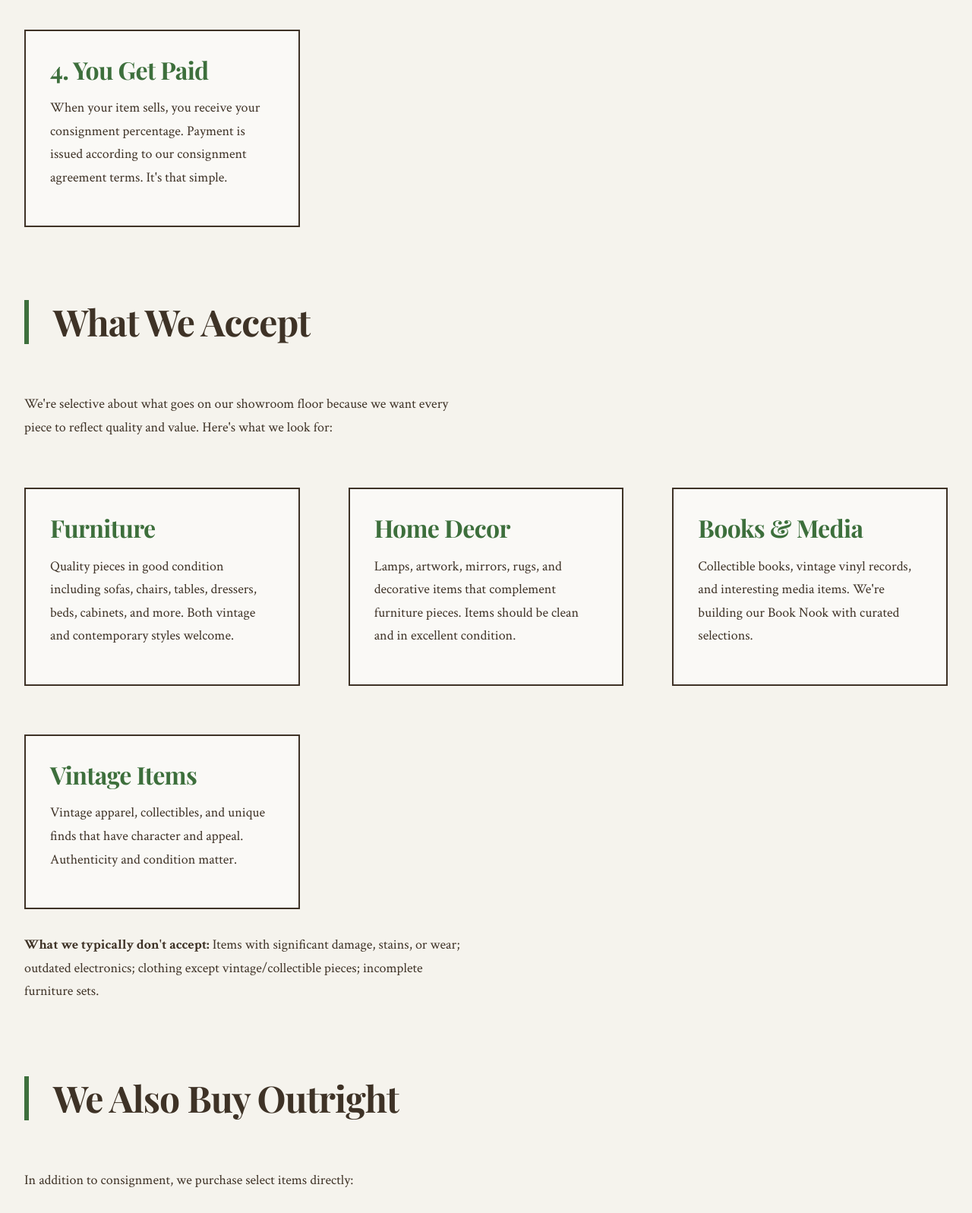
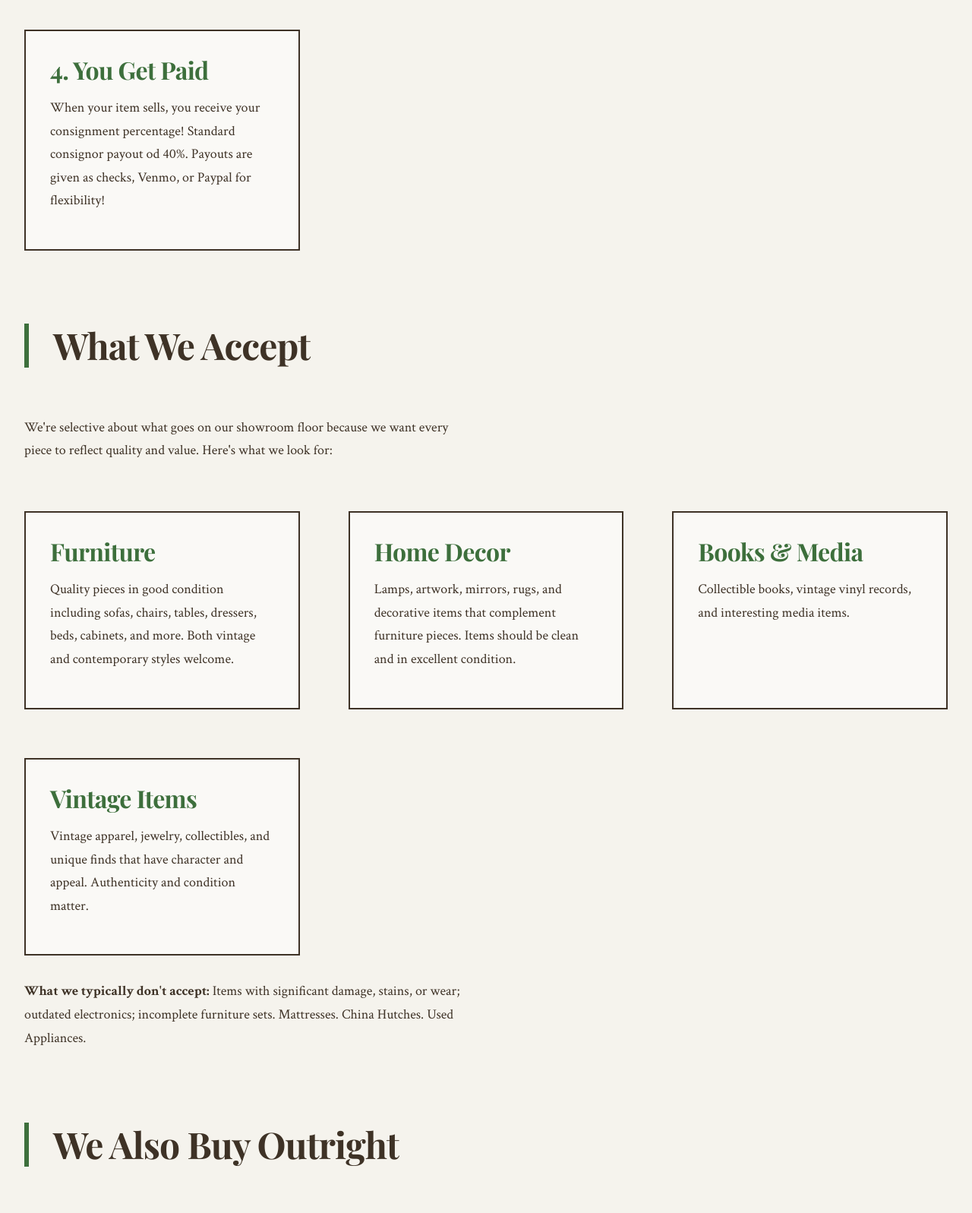
Before and after one commit to estatesaleconnect/roomswap-website, a plain HTML site: page about.html in a window 1280 px wide. Shown: the part 1040-2637 px from the top of the page at 76% size. Drawn offline with nearby package versions, Linux system fonts and the light colour scheme.

Commit message:
Update about.html

```diff
--- a/about.html
+++ b/about.html
@@ -33,7 +33,7 @@
     <main>
         <section>
             <h1 class="section-title">How Consignment Works</h1>
-            <p>Consignment at Room Swap is straightforward and hassle-free. You bring in your quality furniture, we evaluate it, and if it's a good fit for our showroom, we'll display and sell it for you. When it sells, you get paid. No yard sales, no online listings, no dealing with buyers. We handle everything.</p>
+            <p>Consignment at Room Swap is straightforward and hassle-free. You bring in your quality furniture or treeasures, we evaluate it, and if it's a good fit for our showroom, we'll display and sell it for you. When it sells, you get paid. No yard sales, no online listings, no dealing with buyers. We handle everything.</p>
         </section>
 
         <section>
@@ -53,7 +53,7 @@
                 </div>
                 <div class="info-card">
                     <h3>4. You Get Paid</h3>
-                    <p>When your item sells, you receive your consignment percentage. Payment is issued according to our consignment agreement terms. It's that simple.</p>
+                    <p>When your item sells, you receive your consignment percentage! Standard consignor payout od 40%. Payouts are given as checks, Venmo, or Paypal for flexibility!</p>
                 </div>
             </div>
         </section>
@@ -73,15 +73,15 @@
                 </div>
                 <div class="info-card">
                     <h3>Books & Media</h3>
-                    <p>Collectible books, vintage vinyl records, and interesting media items. We're building our Book Nook with curated selections.</p>
+                    <p>Collectible books, vintage vinyl records, and interesting media items. </p>
                 </div>
                 <div class="info-card">
                     <h3>Vintage Items</h3>
-                    <p>Vintage apparel, collectibles, and unique finds that have character and appeal. Authenticity and condition matter.</p>
+                    <p>Vintage apparel, jewelry, collectibles, and unique finds that have character and appeal. Authenticity and condition matter.</p>
                 </div>
             </div>
 
-            <p style="margin-top: 2rem;"><strong>What we typically don't accept:</strong> Items with significant damage, stains, or wear; outdated electronics; clothing except vintage/collectible pieces; incomplete furniture sets.</p>
+            <p style="margin-top: 2rem;"><strong>What we typically don't accept:</strong> Items with significant damage, stains, or wear; outdated electronics; incomplete furniture sets. Mattresses. China Hutches. Used Appliances. </p>
         </section>
 
         <section>
@@ -116,7 +116,7 @@
     <footer>
         <div class="footer-content">
             <p><strong>Room Swap Consignments</strong></p>
-            <p>Holly Hill, South Carolina</p>
+            <p>8531 Old State Road, Holly Hill, South Carolina 29059</p>
             <p>Phone: <a href="tel:8439001420">843-900-142</a> | Email: <a href="mailto:roomswapsc@gmail.com">roomswapsc@gmail.com</a></p>
             <p style="margin-top: 1rem; opacity: 0.7;">Open Tuesday-Saturday, 12-5pm</p>
         </div>
```
